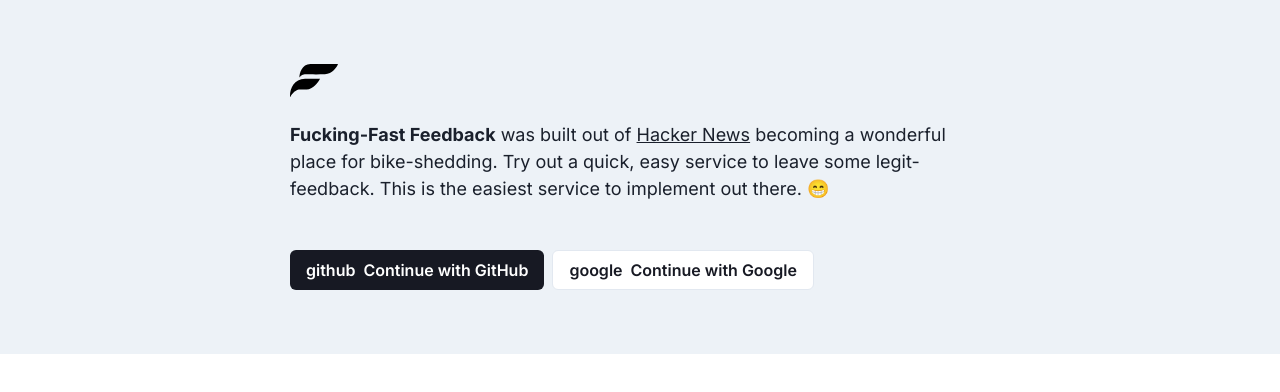
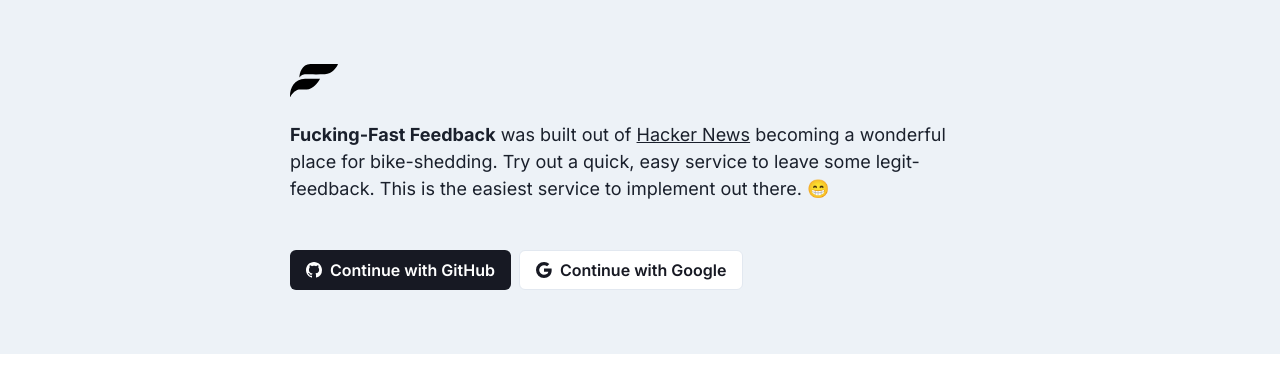
Before and after one commit to ryanyogan/static-guestbook, a Next.js app: page / in a window 1280 px wide. Shown: the top 392 px of the page. Built offline with nearby package versions, Linux system fonts and the light colour scheme; no server answers.

Commit message:
added in some nice ui for logging in

```diff
--- a/components/login-buttons.js
+++ b/components/login-buttons.js
@@ -1,6 +1,7 @@
-import { Button, Flex } from "@chakra-ui/react";
+import { Button, Flex, Text } from "@chakra-ui/react";
 
 import { useAuth } from "@/lib/auth";
+import { BsGithub, BsGoogle } from "react-icons/bs";
 
 export function LoginButtons() {
   const auth = useAuth();
@@ -12,7 +13,6 @@
         backgroundColor="gray.900"
         color="white"
         fontWeight="medium"
-        leftIcon="github"
         mt={4}
         mr={2}
         _hover={{ bg: "gray.700" }}
@@ -21,7 +21,8 @@
           transform: "scale(0.95)",
         }}
       >
-        Continue with GitHub
+        <BsGithub />
+        <Text ml={2}>Continue with GitHub</Text>
       </Button>
       <Button
         onClick={() => auth.signinWithGoogle()}
@@ -29,7 +30,6 @@
         color="gray.900"
         variant="outline"
         fontWeight="medium"
-        leftIcon="google"
         mt={4}
         _hover={{ bg: "gray.100" }}
         _active={{
@@ -37,7 +37,8 @@
           transform: "scale(0.95)",
         }}
       >
-        Continue with Google
+        <BsGoogle />
+        <Text ml={2}>Continue with Google</Text>
       </Button>
     </Flex>
   );
--- a/package.json
+++ b/package.json
@@ -13,6 +13,7 @@
     "@chakra-ui/react": "^2.3.2",
     "@emotion/react": "^11.10.4",
     "@emotion/styled": "^11.10.4",
+    "@react-icons/all-files": "^4.1.0",
     "date-fns": "^2.29.3",
     "emotion-theming": "^10.0.27",
     "firebase": "7.17.1",
@@ -22,6 +23,7 @@
     "react": "18.2.0",
     "react-dom": "18.2.0",
     "react-hook-form": "^7.35.0",
+    "react-icons": "^4.4.0",
     "swr": "^1.3.0"
   },
   "devDependencies": {
```
Also changed, not shown: 1 other file (tests, documents, lock files or other folders).
